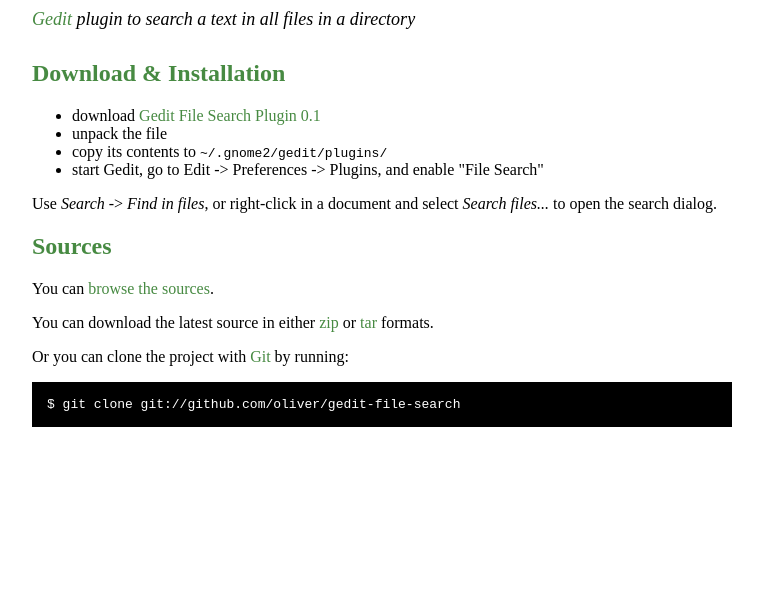
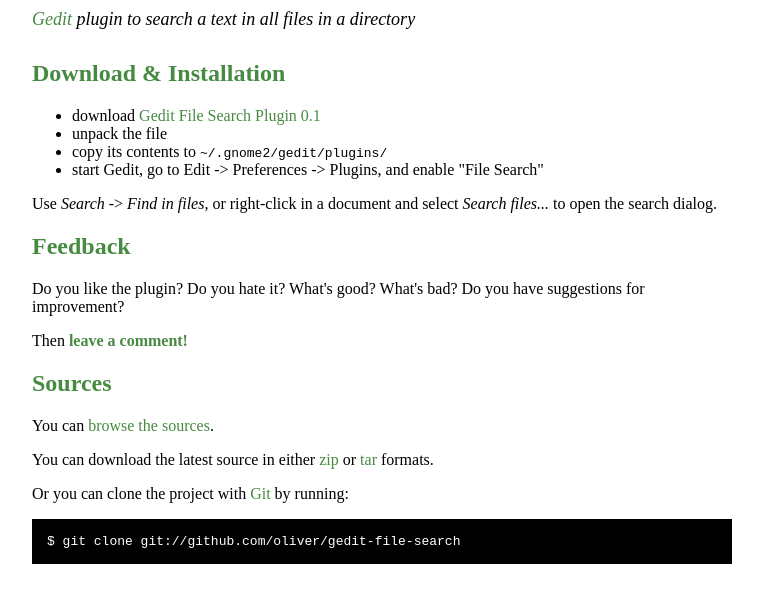
Before and after one commit to oliver/gedit-file-search, a plain HTML site: page index.html in a window 1280 px wide. Shown: the part 79-682 px from the top of the page, without its empty margins (258-1021 px from the left). Drawn offline with Linux system fonts and the light colour scheme.

Commit message:
index.html: add Feedback section

```diff
--- a/index.html
+++ b/index.html
@@ -43,6 +43,14 @@
     Use <i>Search</i> -> <i>Find in files</i>, or right-click in a document and select <i>Search files...</i> to open the search dialog.
     </p>
 
+    <h2>Feedback</h2>
+    <p>
+      Do you like the plugin? Do you hate it? What's good? What's bad? Do you have suggestions for improvement?
+    </p>
+    <p>
+      Then <b><a href="http://olivergerlich.wordpress.com/gedit-file-search-plugin-01-released/#respond">leave a comment!</a></b>
+    </p>
+
     <h2>Sources</h2>
     <p>
       You can <a href="http://github.com/oliver/gedit-file-search/tree/master">browse the sources</a>.
```
